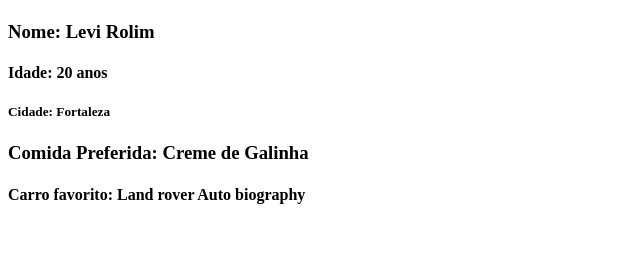
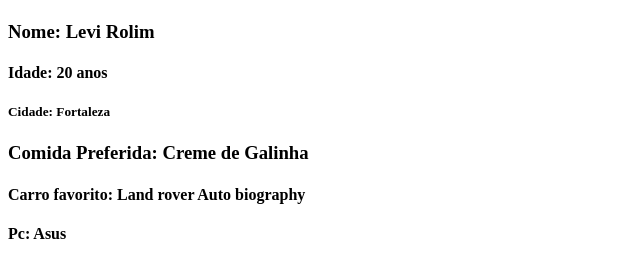
Before and after one commit to LeHiRoLiM/unifor-ab, a plain HTML site: page arquivinho.html in a window 1280 px wide. Shown: the part 59-336 px from the top of the page, without its empty margins (0-640 px from the left). Drawn offline with Linux system fonts and the light colour scheme.

Commit message:
adicionando pc

```diff
--- a/arquivinho.html
+++ b/arquivinho.html
@@ -13,5 +13,6 @@
     <h5>Cidade: Fortaleza</h5>
     <h3>Comida Preferida: Creme de Galinha</h3>
     <h4>Carro favorito: Land rover Auto biography</h4>
+    <h4>Pc: Asus</h4>
 </body>
 </html>
```
